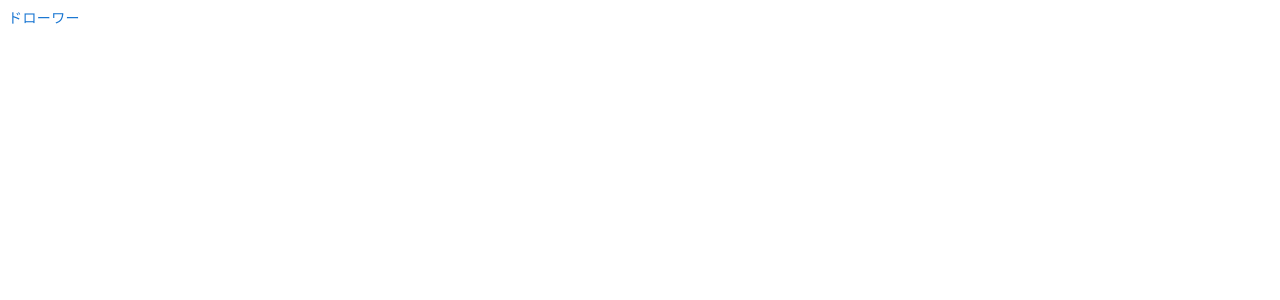
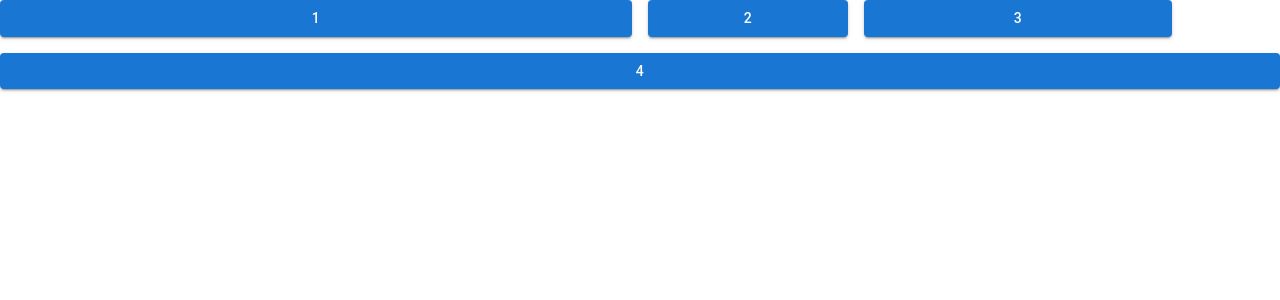
Before and after one commit to tochisuke221/honkaku-react-practice, a React (Create React App) app: page / in a window 1280 px wide. Shown: the top 300 px of the page. Built offline with nearby package versions, Linux system fonts and the light colour scheme.

Commit message:
Gridの表示

```diff
--- a/src/App.js
+++ b/src/App.js
@@ -4,6 +4,7 @@ import ProfilerBasic from "./components/ProfilerBasic";
 import PortalBasic from "./components/PortalBasic"
 import MaterialButton from "./components/MaterialButton";
 import MaterialDrawer from './components/MaterialDrawer'
+import MaterialGrid from './components/MaterialGrid'
 
 const App = () => {
   // return <Form />
@@ -15,7 +16,8 @@ const App = () => {
   //   </>
   // )
   // return <LazyBasic />
-  return <MaterialDrawer />
+  // return <MaterialDrawer />
+  return <MaterialGrid />
 }
 
 export default App
```
